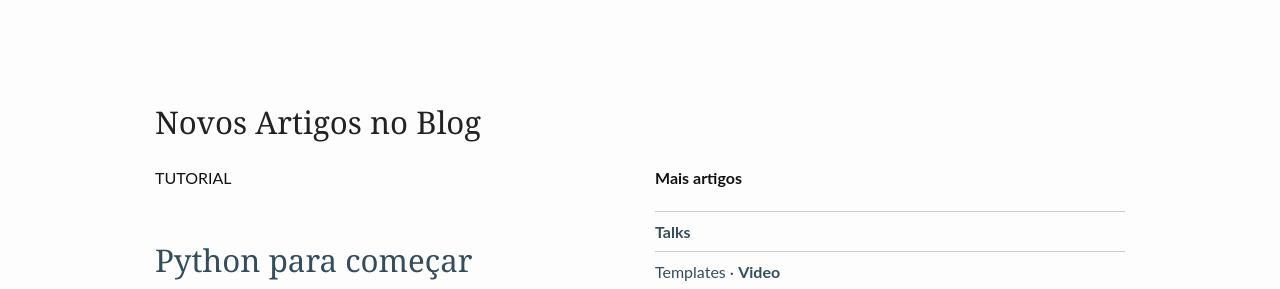
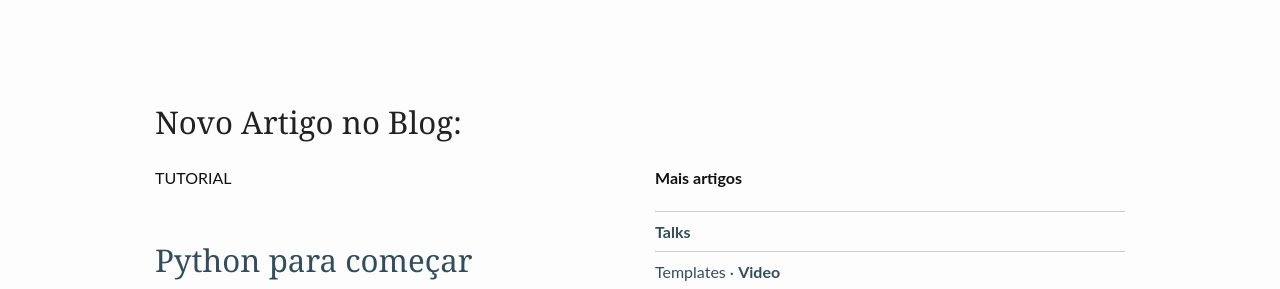
Before and after one commit to inspiradanacomputacao/inspiradanacomputacao.github.io, a Jekyll site: the page built from index.md, in a window 1280 px wide. Shown: the part 876-1165 px from the top of the page. Built offline with Jekyll 4.4.1, drawn with Linux system fonts in a browser that asks for light colours.

Commit message:
atualizando tradução

```diff
--- a/_data/language.yml
+++ b/_data/language.yml
@@ -6,7 +6,7 @@ comments_headline: "Qual sua opinião sobre isso? Conta pra gente!"
 more: "Mais ›"
 more_articles: "Mais artigos"
 navigation_title: "Navegação"
-new_blog_entries: "Novos Artigos no Blog"
+new_blog_entries: "Novo Artigo no Blog:"
 next: "Próximo"
 next_posts: "Próximo Posts"
 previous: "Anterior"
```
